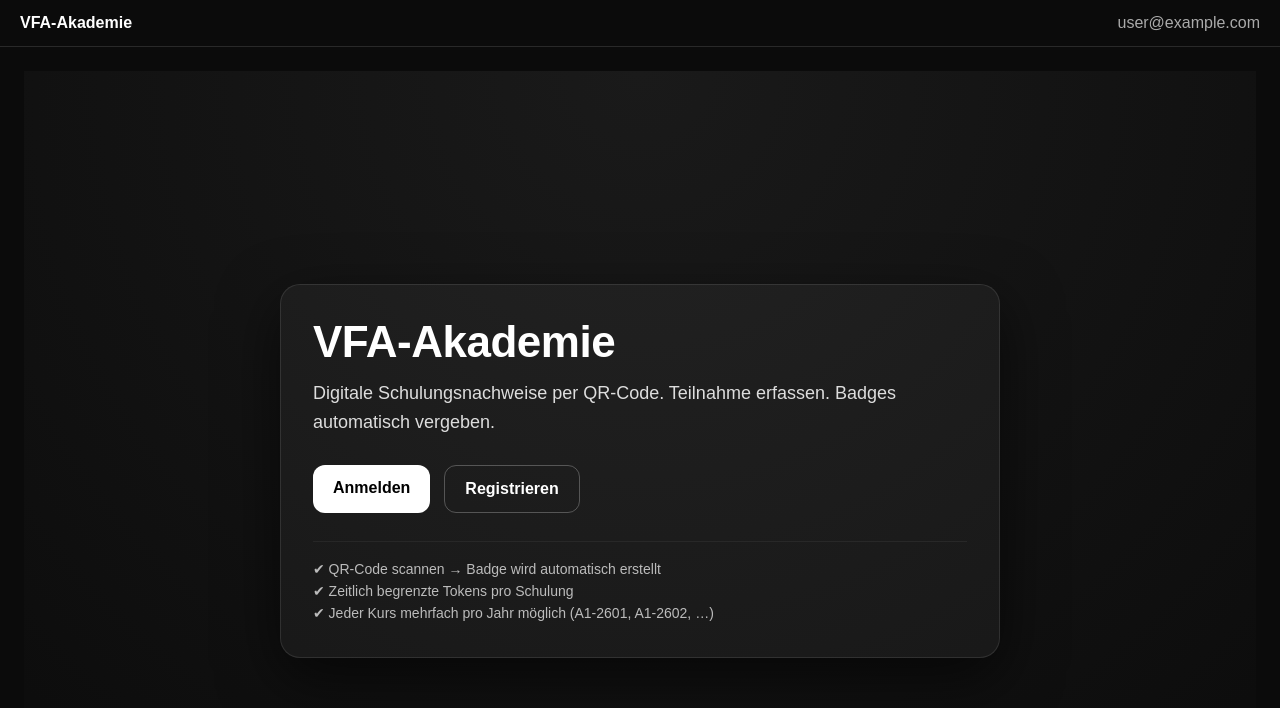
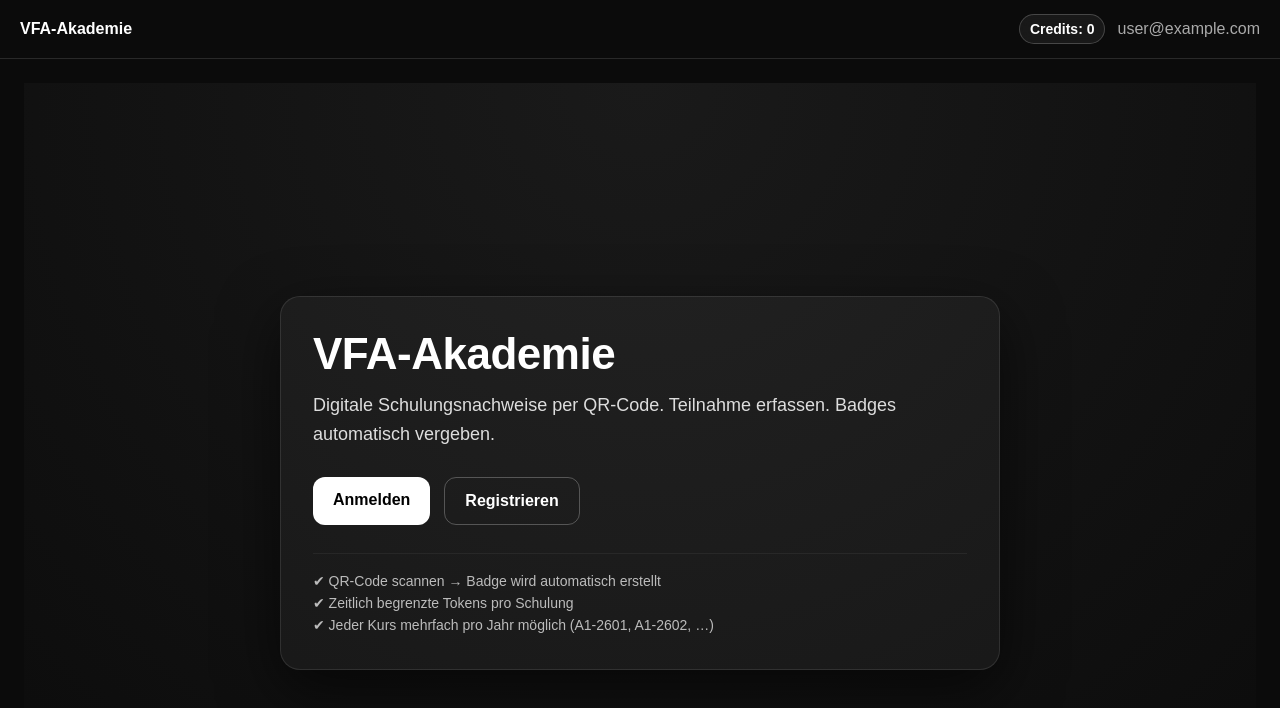
Before and after one commit to VFA-Interlift/vfa-akademie, a Next.js app: page / in a window 1280 px wide. Shown: the top 708 px of the page. Built offline with nearby package versions, Linux system fonts and the light colour scheme; no server answers; the database is empty; sample sign-in values are in the browser's storage.

Commit message:
Show creditsTotal in header

```diff
--- a/src/app/layout.tsx
+++ b/src/app/layout.tsx
@@ -2,6 +2,7 @@ import "./globals.css";
 import { getServerSession } from "next-auth";
 import { authOptions } from "@/auth";
 import type { Metadata } from "next";
+import { prisma } from "@/lib/prisma";
 
 export const metadata: Metadata = {
   title: "VFA-Akademie",
@@ -17,12 +18,26 @@ export const metadata: Metadata = {
   },
 };
 
+// sorgt dafür, dass Header-Daten (Credits) nicht gecached werden
+export const dynamic = "force-dynamic";
+
 export default async function RootLayout({
   children,
 }: {
   children: React.ReactNode;
 }) {
   const session = await getServerSession(authOptions);
+
+  const email = session?.user?.email ?? null;
+
+  const user = email
+    ? await prisma.user.findUnique({
+        where: { email },
+        select: { creditsTotal: true },
+      })
+    : null;
+
+  const credits = user?.creditsTotal ?? 0;
 
   return (
     <html lang="de">
@@ -42,15 +57,33 @@ export default async function RootLayout({
             alignItems: "center",
             justifyContent: "space-between",
             fontWeight: 700,
+            gap: 16,
           }}
         >
           <span>VFA-Akademie</span>
 
-          {session?.user?.email && (
-            <span style={{ fontWeight: 400, color: "#aaa" }}>
-              {session.user.email}
-            </span>
-          )}
+          <div style={{ display: "flex", alignItems: "center", gap: 12 }}>
+            {email && (
+              <>
+                <span
+                  style={{
+                    padding: "6px 10px",
+                    border: "1px solid rgba(255,255,255,0.2)",
+                    borderRadius: 999,
+                    fontWeight: 800,
+                    fontSize: 14,
+                    background: "rgba(255,255,255,0.06)",
+                    backdropFilter: "blur(8px)",
+                  }}
+                  title="Gesamtcredits"
+                >
+                  Credits: {credits}
+                </span>
+
+                <span style={{ fontWeight: 400, color: "#aaa" }}>{email}</span>
+              </>
+            )}
+          </div>
         </header>
 
         <main style={{ padding: 24 }}>{children}</main>
```
